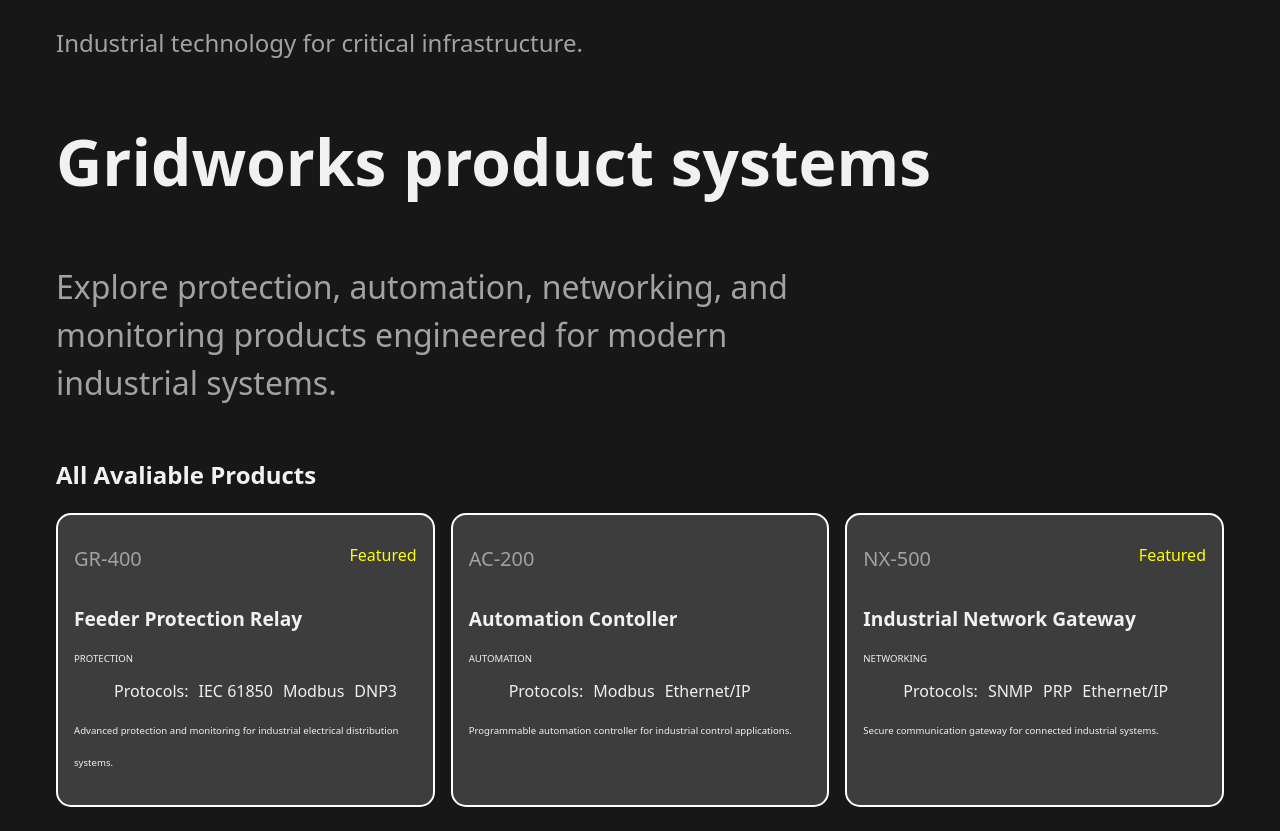
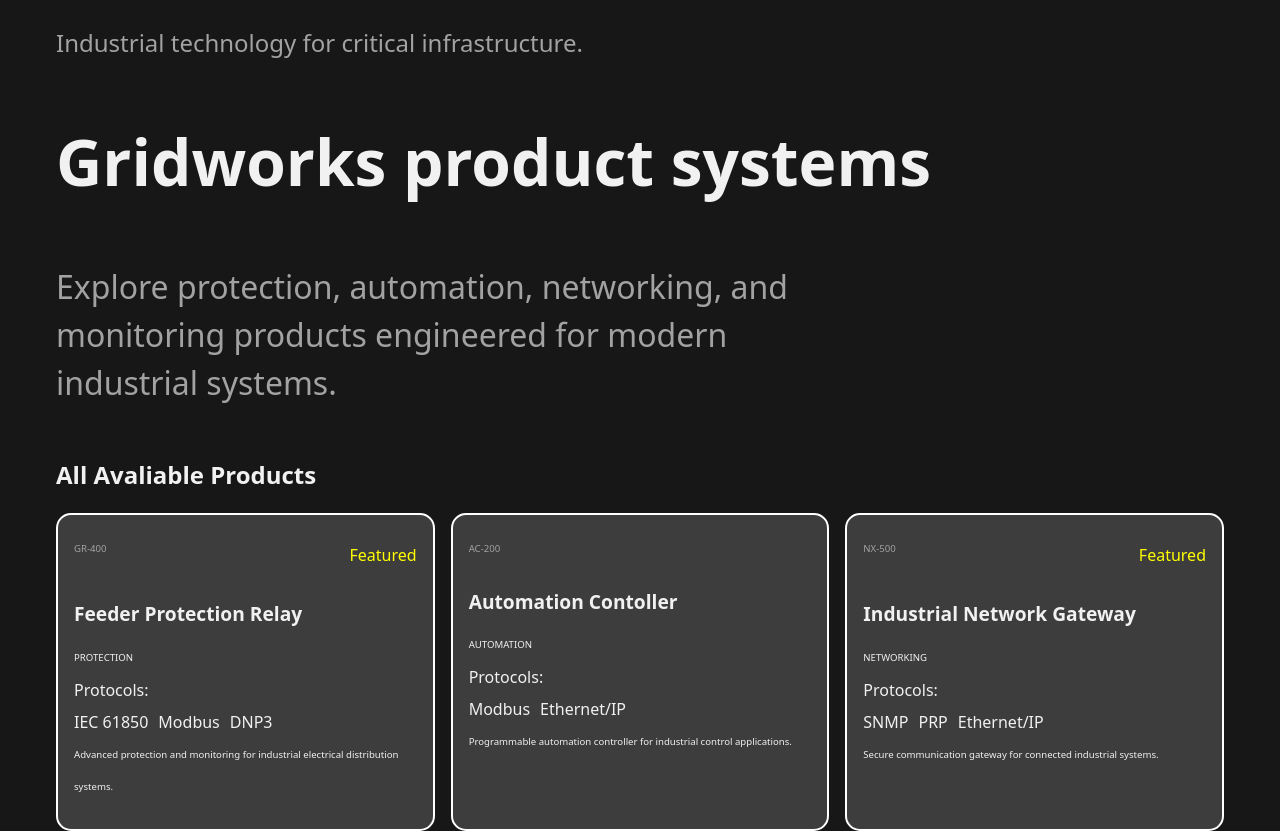
Before and after one commit to Michael-Mount/gridworks-product-explorer, a Next.js app: page / in a window 1280 px wide. Before the commit the page ends 807 px from the top, so only its background shows below. Built offline with nearby package versions, Linux system fonts and the light colour scheme.

Commit message:
sementic touch up

```diff
--- a/src/app/globals.css
+++ b/src/app/globals.css
@@ -63,7 +63,7 @@ h1 {
   font-size: clamp(2rem, 5vw, 4rem);
 }
 
-.intro-descrption {
+.intro-description {
   color: var(--secondary-text);
   font-size: clamp(1rem, 2.5vw, 2rem);
   max-width: 750px;
--- a/src/app/page.tsx
+++ b/src/app/page.tsx
@@ -10,7 +10,7 @@ export default function Home() {
             Industrial technology for critical infrastructure.
           </p>
           <h1>Gridworks product systems</h1>
-          <p className="intro-descrption">
+          <p className="intro-description">
             Explore protection, automation, networking, and monitoring products
             engineered for modern industrial systems.
           </p>
--- a/src/components/ProductCard/ProductCard.module.css
+++ b/src/components/ProductCard/ProductCard.module.css
@@ -12,7 +12,7 @@
 }
 
 .model {
-  font-size: 20px;
+  font-size: clamp(0.5rem, 0.75vw, 2rem);
   color: var(--secondary-text);
 }
 
@@ -36,6 +36,8 @@
   flex-wrap: wrap;
   gap: var(--radius-sm);
   list-style: none;
+  margin: 0;
+  padding: 0;
 }
 
 .featured {
--- a/src/components/ProductCard/ProductCard.tsx
+++ b/src/components/ProductCard/ProductCard.tsx
@@ -12,11 +12,11 @@ export default function ProductCard({ product }: ProductCardProps) {
         <p className={styles.model}>{product.model}</p>
         {product.featured && <p className={styles.featured}>Featured</p>}
       </div>
-      <h2 className={styles.name}>{product.name}</h2>
+      <h3 className={styles.name}>{product.name}</h3>
 
       <p className={styles.category}>{product.category}</p>
+      <p>Protocols:</p>
       <ul className={styles.protocols}>
-        Protocols:
         {product.protocols.map((protocol) => {
           return <li key={protocol}>{protocol}</li>;
         })}
--- a/src/components/ProductGrid/ProductGrid.tsx
+++ b/src/components/ProductGrid/ProductGrid.tsx
@@ -10,7 +10,7 @@ interface ProductGridProps {
 
 export default function ProductGrid({ products }: ProductGridProps) {
   return (
-    <section className={styles.intro}>
+    <section className={styles.header}>
       <h2>All Avaliable Products</h2>
       <div className={styles.grid}>
         {products.map((product) => {
```
